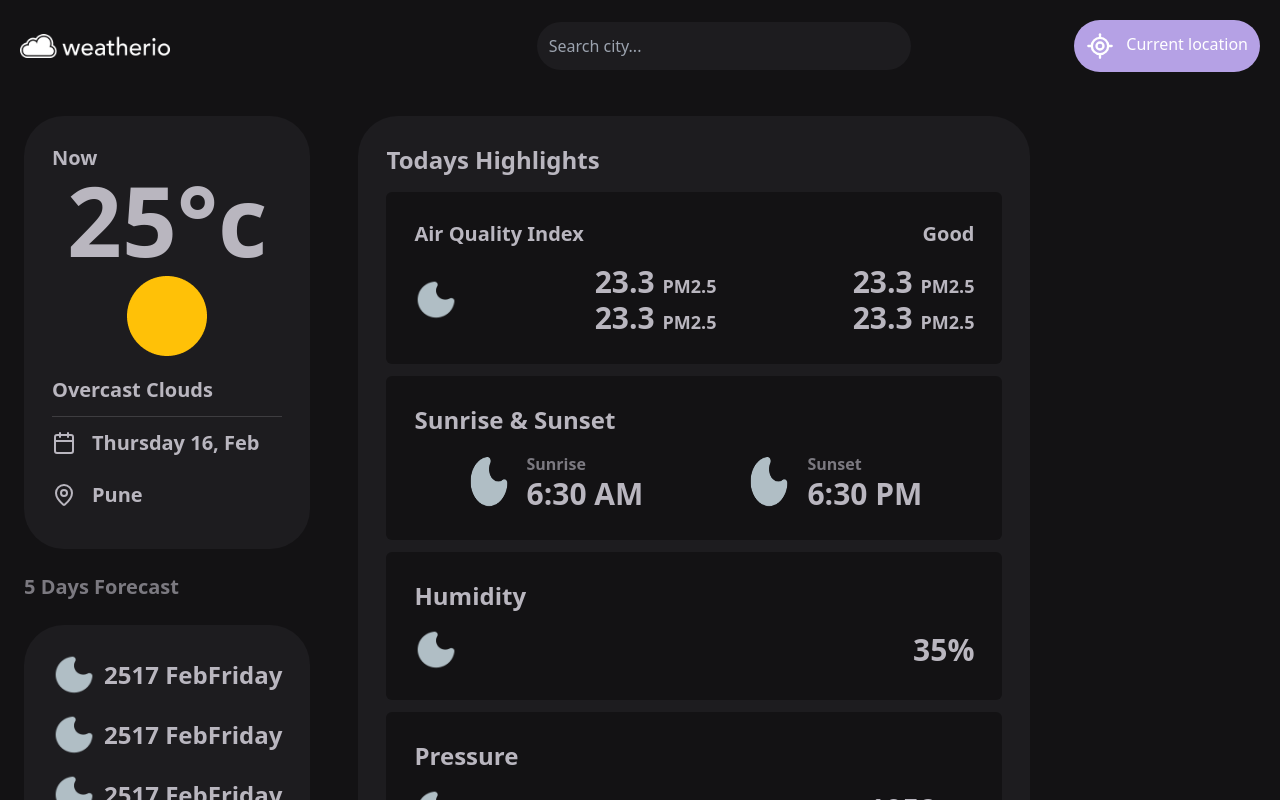
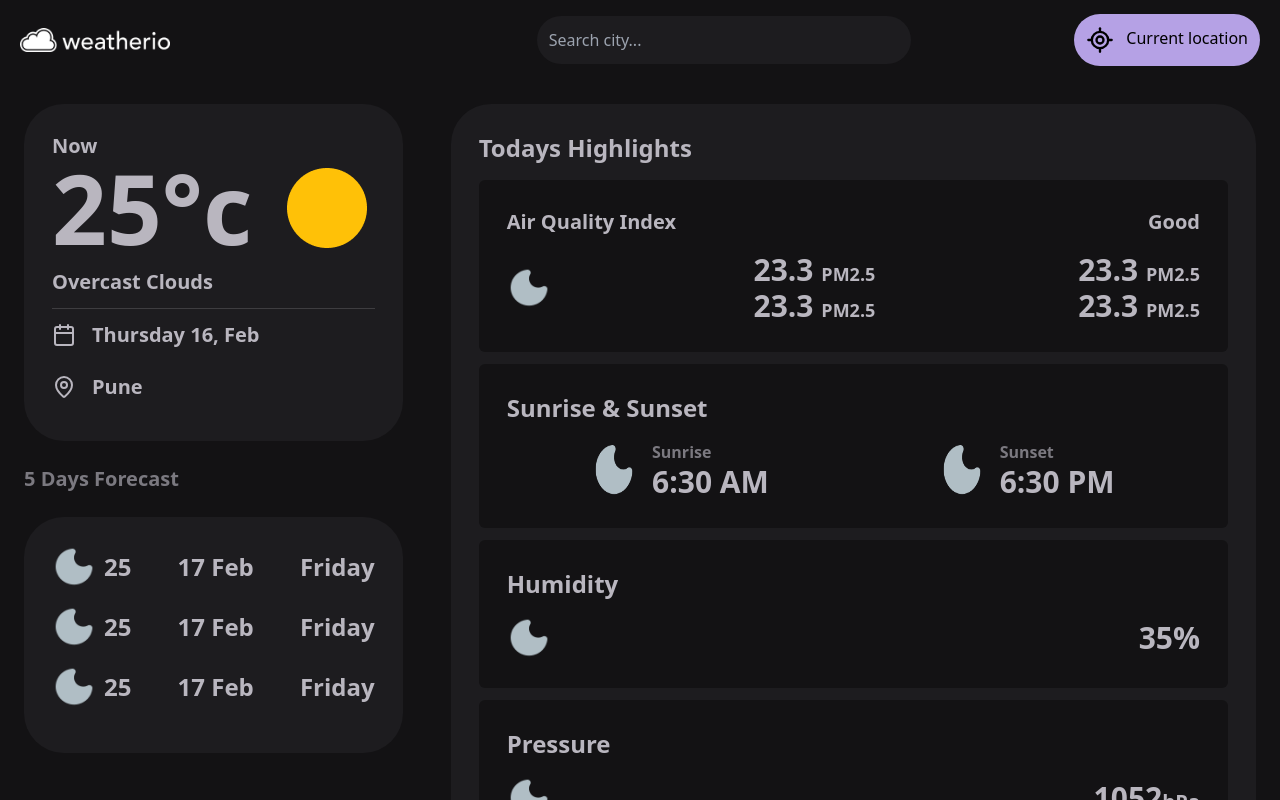
Before and after one commit to BrainyNik/Weather.Io, a React (Vite) app: page / in a window 1280 px wide. Built offline with nearby package versions, Linux system fonts and the light colour scheme.

Commit message:
dev : ui finished

```diff
--- a/src/App.jsx
+++ b/src/App.jsx
@@ -1,6 +1,4 @@
-import { useState } from 'react'
-import reactLogo from './assets/react.svg'
-import viteLogo from '/vite.svg'
+
 import './App.css'
 import Navbar from './components/navbar'
 import CurrentWeather from './components/currentWeather'
@@ -9,21 +7,19 @@ import TodaysHighlights from './components/todaysHighlights'
 import TodayAt from './components/TodayAt/todayAt'
 
 function App() {
-  const [count, setCount] = useState(0)
 
   return (
     <>
-      <div className="bg-background h-screen w-screen text-white overflow-x-hidden">
-        <Navbar/>
-        <div className='md:flex '>
-          <div>
-            <CurrentWeather/>
-            <DaysForecast/>
-          </div>
-          <div>
-            <TodaysHighlights/>
-            <TodayAt/>
-          </div>
+      <div className="bg-background h-screen w-screen overflow-hidden md:grid md:grid-cols-3">
+        <Navbar />
+        <div className="mt-[80px]">
+          <CurrentWeather />
+          <DaysForecast />
+        </div>
+        <div className="mt-[80px] col-span-2  overflow-y-auto custom-scrollbar">
+          <TodaysHighlights />
+          <TodayAt />
+
         </div>
       </div>
     </>
--- a/src/components/TodayAt/todayAt.jsx
+++ b/src/components/TodayAt/todayAt.jsx
@@ -1,54 +1,61 @@
-import React, { useState } from 'react';
 import TodayAtCard from './todayAtCard';
 import moon from "../../assets/weather_icons/01n.png"; // Example icon, adjust as needed
+import TodayAtCard2 from './todayAtCard2';
 
 const cardData = [
   { time: "03 PM", temperature: 25, icon: moon },
-  { time: "04 PM", temperature: 26, icon: moon },
-  { time: "05 PM", temperature: 24, icon: moon },
-  { time: "06 PM", temperature: 23, icon: moon },
-  { time: "07 PM", temperature: 22, icon: moon },
-  { time: "08 PM", temperature: 21, icon: moon },
+  { time: "03 PM", temperature: 25, icon: moon },
+  { time: "03 PM", temperature: 25, icon: moon },
+  { time: "03 PM", temperature: 25, icon: moon },
+  { time: "03 PM", temperature: 25, icon: moon },
+  { time: "03 PM", temperature: 25, icon: moon },
+  { time: "03 PM", temperature: 25, icon: moon },
   // Add more card data as needed
+  { time: "03 PM", temperature: 25, icon: moon },
+  { time: "03 PM", temperature: 25, icon: moon },
+  { time: "03 PM", temperature: 25, icon: moon },
+
 ];
 
 const TodayAt = () => {
-  const [currentIndex, setCurrentIndex] = useState(0);
 
-  const prevSlide = () => {
-    const newIndex = (currentIndex === 0) ? cardData.length - 4 : currentIndex - 1;
-    setCurrentIndex(newIndex);
-  };
-
-  const nextSlide = () => {
-    const newIndex = (currentIndex === cardData.length - 4) ? 0 : currentIndex + 1;
-    setCurrentIndex(newIndex);
-  };
 
   return (
-    <div className='relative w-full'>
+    <div className='  '>
+      <div className="">
         <p className='font-bold text-2xl m-7 text-on-surface-variant-2'>
           Today At
         </p>
-      <div className='relative overflow-hidden'>
-        <div className='flex transition-transform duration-500' style={{ transform: `translateX(-${currentIndex * 25}%)` }}>
+      </div>
+      <div className='flex items-center  overflow-x-scroll mb-7 custom-scrollbar .hide-scrollbar-arrows pb-2'>
+
         {cardData.map((data, index) => (
-            <div key={index} className='w-1/4 flex justify-center'>
+
           <TodayAtCard
             time={data.time}
             temperature={data.temperature}
             icon={data.icon}
+            key={index}
           />
+
+        ))}
+
       </div>
+      <div className='flex items-center  overflow-x-scroll mb-7 custom-scrollbar .hide-scrollbar-arrows  pb-2'>
+
+        {cardData.map((data, index) => (
+
+          <TodayAtCard2
+            time={data.time}
+            temperature={data.temperature}
+            icon={data.icon}
+            key={index}
+          />
+
         ))}
+
       </div>
-      </div>
-      <button onClick={prevSlide} className='absolute left-0 top-1/2 transform -translate-y-1/2 bg-white text-black p-2 rounded-full shadow-md hover:bg-gray-200'>
-        Prev
-      </button>
-      <button onClick={nextSlide} className='absolute right-0 top-1/2 transform -translate-y-1/2 bg-white text-black p-2 rounded-full shadow-md hover:bg-gray-200'>
-        Next
-      </button>
+
     </div>
   );
 };
--- a/src/components/TodayAt/todayAtCard.jsx
+++ b/src/components/TodayAt/todayAtCard.jsx
@@ -1,11 +1,11 @@
-import React from 'react'
 
 
 const TodayAtCard = ({ time, temperature, icon }) => {
   return (
-    <div className='my-7 p-7 text-xl flex flex-col items-center justify-between w-[120px] h-[150px] rounded-3xl bg-surface font-bold text-on-surface-variant-2'>
+    <div className='rounded-3xl bg-surface font-bold text-on-surface-variant-2 p-4 min-w-[120px] text-center mx-4'>
+
       <p>{time}</p>
-      <img src={icon} alt="weather icon" className='w-14'/>
+      <img src={icon} alt="weather icon" className='w-14 h-14 mx-auto' />
       <p>{temperature} &deg;C</p>
     </div>
   )
--- a/src/components/TodayAt/todayAtCard2.jsx
+++ b/src/components/TodayAt/todayAtCard2.jsx
@@ -3,9 +3,9 @@ import React from 'react'
 
 const TodayAtCard2 = ({ time, speed, icon }) => {
   return (
-    <div className='m-7 p-7 text-2xl flex flex-col items-center justify-between w-[120px] h-[150px] rounded-3xl bg-surface font-bold text-on-surface-variant-2'>
+    <div className='rounded-3xl bg-surface font-bold text-on-surface-variant-2 p-4 min-w-[120px] text-center mx-4'>
       <p>{time}</p>
-      <img src={icon} alt="weather icon" className='w-14'/>
+      <img src={icon} alt="weather icon" className='w-14 h-14 mx-auto' />
       <p>{speed} km/h</p>
     </div>
   )
--- a/src/components/currentWeather.jsx
+++ b/src/components/currentWeather.jsx
@@ -1,18 +1,17 @@
-import React from 'react'
 import sun from "../assets/weather_icons/01d.png"
 import { Calendar, MapPin } from 'lucide-react'
 
 const CurrentWeather = () => {
   return (
     <div className='card-sm'>
-        <p className='text-xl'>Now</p>
-        <div className='flex items-center gap-[10rem] md:flex-col md:gap-0'>
-            <p className='text-8xl'>25°c</p>
-            <img src={sun} alt="" />
-        </div>
-        <p className='text-xl border-b border-outline py-3'>Overcast Clouds</p>
-        <p className='py-3 flex items-center gap-4 text-xl'><Calendar/> Thursday 16, Feb</p>
-        <p className='py-3 flex items-center gap-4 text-xl'><MapPin/> Pune</p>
+      <p className='text-xl'>Now</p>
+      <div className='flex items-center  justify-between '>
+        <p className='text-8xl'>25°c</p>
+        <img src={sun} alt="" />
+      </div>
+      <p className='text-xl border-b border-outline py-3'>Overcast Clouds</p>
+      <p className='py-3 flex items-center gap-4 text-xl'><Calendar /> Thursday 16, Feb</p>
+      <p className='py-3 flex items-center gap-4 text-xl'><MapPin /> Pune</p>
 
     </div>
   )
--- a/src/components/navbar.jsx
+++ b/src/components/navbar.jsx
@@ -1,4 +1,4 @@
-import React, { useState } from 'react'
+import { useState } from 'react'
 import logo from "../assets/logo.png"
 import { SearchIcon, LocateFixedIcon, ArrowLeft, MapPin } from 'lucide-react';
 
@@ -10,8 +10,8 @@ const Navbar = () => {
   };
 
   return (
-    <div className='flex items-center justify-between p-5'>
-      <div><img src={logo} alt="" className='object-cover w-[150px]'/></div>
+    <div className='flex items-center justify-between p-5 h-[80px] fixed top-0 left-0 w-screen '>
+      <div><img src={logo} alt="" className='object-cover w-[150px]' /></div>
       <div className='flex items-center justify-end md:justify-between gap-4 w-7/12'>
         <div className='flex items-center  gap-3 bg-surface p-3 rounded-full'>
           {/* <SearchIcon className='h-7 w-7'/> */}
@@ -22,7 +22,7 @@ const Navbar = () => {
         </div>
         <div className='flex items-center  gap-1  p-3 rounded-full bg-on-surface-variant md:bg-primary hover:bg-primary cursor-pointer'>
           <button className='flex gap-3 '>
-            <LocateFixedIcon className='h-7 w-7'/>
+            <LocateFixedIcon className='h-7 w-7' />
             <p className='hidden lg:block'>Current location</p>
           </button>
         </div>
@@ -33,11 +33,11 @@ const Navbar = () => {
             <button onClick={toggleMenu} className=' text-white'>
               <ArrowLeft className='h-7 w-7' />
             </button>
-            <input type="text" placeholder='Search city...' className='bg-transparent text-white text-2xl outline-none p-2 w-10/12 max-w-lg'/>
+            <input type="text" placeholder='Search city...' className='bg-transparent text-white text-2xl outline-none p-2 w-10/12 max-w-lg' />
           </div>
 
           <div className='p-7 flex gap-3 items-center text-on-surface-variant-2 '>
-            <MapPin className=''/>
+            <MapPin className='' />
             <p className='text-body-3 flex flex-col  justify-center'>Pune <span className='text-label-1'>PUN</span></p>
           </div>
         </div>
--- a/src/index.css
+++ b/src/index.css
@@ -2,19 +2,35 @@
 @tailwind components;
 @tailwind utilities;
 
-@import "~slick-carousel/slick/slick.css";
-@import "~slick-carousel/slick/slick-theme.css";
+.card-sm {
+  @apply bg-surface m-6 p-7 font-bold rounded-[2.5rem] text-on-surface-variant-2;
+}
+.card-variant {
+  @apply bg-background  p-7 font-bold rounded-md text-on-surface-variant-2 mb-3;
+}
 
+.card-title {
+  @apply font-bold text-2xl mb-4;
+}
 
+.scrollbar-hidden::-webkit-scrollbar {
+  scrollbar-width: 1rem;
+}
+.custom-scrollbar::-webkit-scrollbar {
+  height: 8px;
+}
 
-
-.card-sm {
-    @apply bg-surface m-6 p-7 font-bold rounded-[2.5rem] text-on-surface-variant-2;
-  }
-.card-variant {
-    @apply bg-background  p-7 font-bold rounded-md text-on-surface-variant-2 mb-3;
-  }
-
-.card-title{
-    @apply font-bold text-2xl mb-4
+/* Firefox */
+.custom-scrollbar {
+  scrollbar-width: thin;
+  scrollbar-color: #1d1c1f #131214;
+  scroll-behavior: smooth;
+  scrollbar-arrow-color: transparent;
+  scrollbar-base-color: transparent;
 }
+.hide-scrollbar-arrows::-webkit-scrollbar-button {
+  display: none;
+}
+.custom-scrollbar::-webkit-scrollbar-track {
+  border-radius: 10px;
+}
```
Also changed, not shown: src/components/todaysHighlights.jsx (+7 -8 lines). Lines whose indentation alone changed are shown as unchanged.
